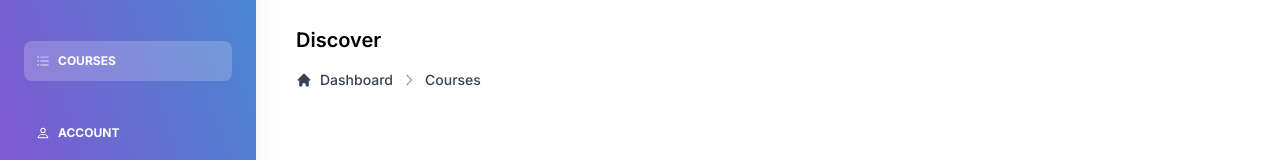
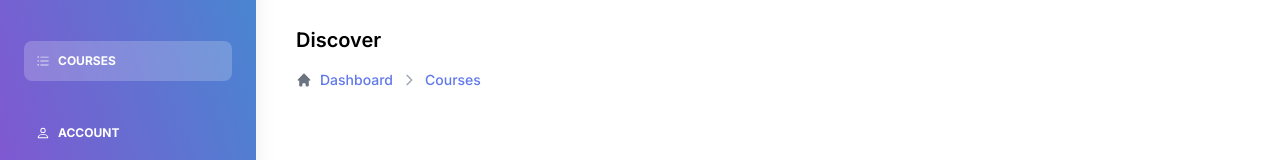
Before and after one commit to Neamul01/job-task, a Next.js app: page /admin/courses in a window 1280 px wide. Shown: the part 138-298 px from the top of the page. Built offline with nearby package versions, Linux system fonts and the light colour scheme; no server answers; sample sign-in values are in the browser's storage.

Commit message:
customBreadcrumb added

```diff
--- a/app/admin/account/page.tsx
+++ b/app/admin/account/page.tsx
@@ -27,10 +27,12 @@ export default function Page() {
       <div>
         <h2 className="text-xl font-semibold mb-4">Add New Course</h2>
         <Breadcrumb aria-label="Default breadcrumb example">
-          <Breadcrumb.Item href="#" icon={HiHome}>
+          <Breadcrumb.Item href="/" icon={HiHome}>
             <p>Dashboard</p>
           </Breadcrumb.Item>
-          <Breadcrumb.Item href="#">Course</Breadcrumb.Item>
+          <Breadcrumb.Item href="#">
+            <span className="text-primary">Course</span>
+          </Breadcrumb.Item>
         </Breadcrumb>
       </div>
       <div className="grid xl:grid-cols-12 gap-11 xl:px-12 px-2 py-8 mt-8 rounded-lg">
--- a/app/admin/addcourse/page.tsx
+++ b/app/admin/addcourse/page.tsx
@@ -1,6 +1,7 @@
 "use client";
 import FileUpload from "@/components/Admin/AddCourse/FileUpload";
 import OtherInfo from "@/components/Admin/AddCourse/OtherInfo";
+import CustomBreadCrumb from "@/components/common/CustomBreadCrumb";
 import { Breadcrumb, Button } from "flowbite-react";
 import React, { useEffect, useState } from "react";
 import { HiHome } from "react-icons/hi";
@@ -24,16 +25,23 @@ export default function Page() {
     console.log("allFiles", allFiles);
   }, [allFiles, setAllFiles]);
 
+  const breadcrumbItems = [
+    {
+      href: "/",
+      icon: HiHome,
+      children: "Dashboard",
+    },
+    {
+      href: "/admin/courses",
+      children: "Upload a new Course",
+    },
+  ];
+
   return (
     <div className="">
       <div>
         <h2 className="text-xl font-semibold mb-4">Add New Course</h2>
-        <Breadcrumb aria-label="Default breadcrumb example">
-          <Breadcrumb.Item href="#" icon={HiHome}>
-            <p>Dashboard</p>
-          </Breadcrumb.Item>
-          <Breadcrumb.Item href="#">Upload New Course</Breadcrumb.Item>
-        </Breadcrumb>
+        <CustomBreadCrumb items={breadcrumbItems} />
       </div>
       <div className="grid lg:grid-cols-2 gap-11 lg:px-12 px-2 py-8 mt-8 rounded-lg">
         <div className="lg:col-span-1">
--- a/app/admin/courses/page.tsx
+++ b/app/admin/courses/page.tsx
@@ -1,5 +1,6 @@
 "use client";
 import Course from "@/components/Admin/Courses/Course";
+import CustomBreadCrumb from "@/components/common/CustomBreadCrumb";
 import { ICourse } from "@/types";
 import Axios from "@/utils/Axios";
 import { Breadcrumb } from "flowbite-react";
@@ -24,21 +25,24 @@ export default function Page() {
         console.log(err);
       });
   }, []);
+
+  const breadcrumbItems = [
+    {
+      href: "/",
+      icon: HiHome,
+      children: "Dashboard",
+    },
+    {
+      href: "/admin/dashboard",
+      children: "Courses",
+    },
+  ];
+
   return (
     <div className="mt-20 md:mt-0">
       <div>
         <h2 className="text-xl font-semibold mb-4">Discover</h2>
-        <Breadcrumb aria-label="Default breadcrumb example">
-          <Breadcrumb.Item
-            href="/admin/dashboard"
-            onClick={() => router.push("/admin/dashboard")}
-            className="cursor-pointer"
-            icon={HiHome}
-          >
-            Dashboard
-          </Breadcrumb.Item>
-          <Breadcrumb.Item href="/admin/courses">Courses</Breadcrumb.Item>
-        </Breadcrumb>
+        <CustomBreadCrumb items={breadcrumbItems} />
       </div>
       <div className="xl:px-12 px-2 py-8 mt-8 rounded-lg flex flex-col gap-8">
         <div className="w-full flex justify-between">
--- /dev/null
+++ b/components/common/CustomBreadCrumb.tsx
@@ -0,0 +1,29 @@
+"use client";
+import { Breadcrumb } from "flowbite-react";
+import { useRouter } from "next/navigation";
+import React from "react";
+import { HiHome } from "react-icons/hi";
+
+export type Items = {
+  href: string;
+  icon?: any;
+  children: any;
+};
+
+export default function CustomBreadCrumb({ items }: { items: Items[] }) {
+  const router = useRouter();
+  return (
+    <Breadcrumb aria-label="Default breadcrumb example">
+      {items.map((item, index) => (
+        <Breadcrumb.Item
+          key={index}
+          icon={item.icon && item.icon}
+          onClick={() => router.push(item.href)}
+          className="cursor-pointer"
+        >
+          <span className="text-primary">{item.children}</span>
+        </Breadcrumb.Item>
+      ))}
+    </Breadcrumb>
+  );
+}
```
